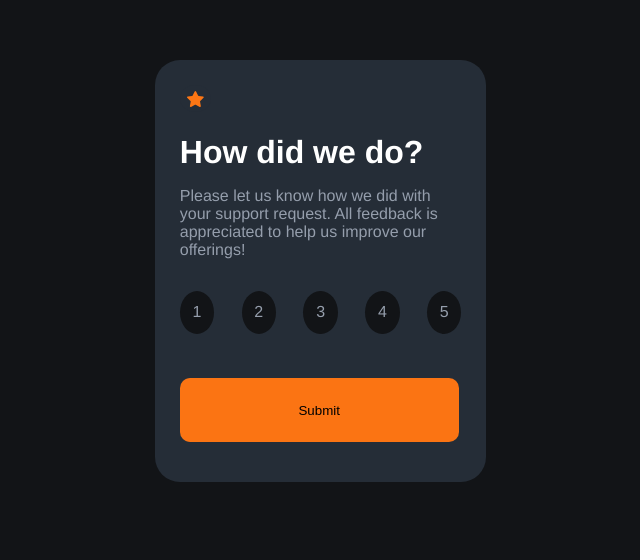
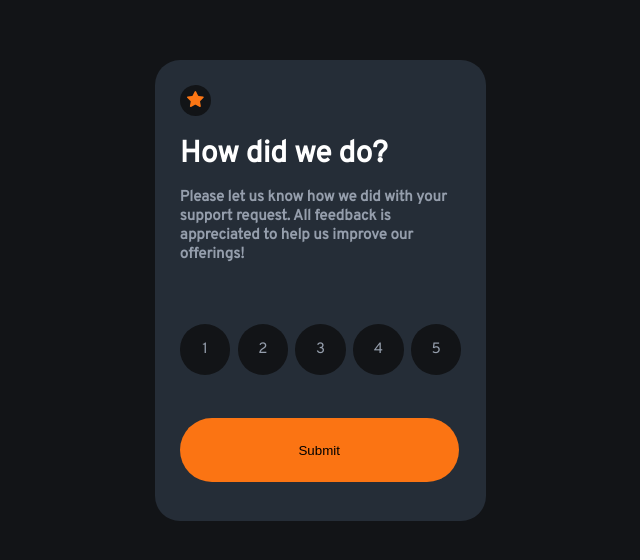
Before and after one commit to noHacksReq/interactive-rating-component, a Vue app: page / in a window 1280 px wide. Shown: the top 560 px of the page, without its empty margins (321-961 px from the left). Built offline with nearby package versions, Linux system fonts and the light colour scheme.

Commit message:
added Overpass font and styling

```diff
--- a/package.json
+++ b/package.json
@@ -15,6 +15,7 @@
   "devDependencies": {
     "@babel/core": "^7.12.16",
     "@babel/eslint-parser": "^7.12.16",
+    "@beyonk/google-fonts-webpack-plugin": "^1.7.0",
     "@vue/cli-plugin-babel": "~5.0.0",
     "@vue/cli-plugin-eslint": "~5.0.0",
     "@vue/cli-service": "~5.0.0",
--- a/public/index.html
+++ b/public/index.html
@@ -5,7 +5,7 @@
   <meta name="viewport" content="width=device-width, initial-scale=1.0"> <!-- displays site properly based on user's device -->
 
   <link rel="icon" type="image/png" sizes="32x32" href="./images/favicon-32x32.png">
-
+  <link rel="stylesheet" href="https://fonts.googleapis.com/css?family=Overpass">
   <title>Frontend Mentor | Interactive rating component</title>
 
   <!-- Feel free to remove these styles or customise in your own stylesheet 👍 -->
--- a/src/App.vue
+++ b/src/App.vue
@@ -17,10 +17,11 @@ export default {
 
 
 <style>
+
 #app {
   height: 100%;
   width: 99%;
-  font-family: Avenir, Helvetica, Arial, sans-serif;
+  font-family: Overpass, Avenir, Helvetica, Arial, sans-serif;
   -webkit-font-smoothing: antialiased;
   -moz-osx-font-smoothing: grayscale;
   text-align: center;
--- a/src/components/MainComp.vue
+++ b/src/components/MainComp.vue
@@ -1,4 +1,5 @@
 <script>
+
 export default {
   data() {
     return {
@@ -71,12 +72,13 @@ export default {
     <h1 class="cardTitle">How did we do?</h1>
     <p class="cardFrCont">Please let us know how we did with your support request. All feedback is appreciated to help us improve our offerings!</p>
     <ul class="ratingLi">
-      <li v-for="rating in ratings" :key="rating.id"
+      <li class="ratingStyle"
+      :class="[rating.selected ? 'activeRatingStyle' : 'rating']"
+       v-for="rating in ratings" :key="rating.id"
       @click="activeRating(rating)"
      >
       <div
-      class="ratingStyle"
-     :class="[rating.selected ? 'activeRatingStyle' : 'ratingStyle']"
+
       >
         {{ rating.star }}
       </div>
@@ -95,6 +97,8 @@ export default {
 </template>
 
 <style>
+
+
 * {
 
 }
@@ -103,55 +107,68 @@ export default {
 
     max-width: 22vw;
     min-height: 22vw;
+    font-size: 15px;
     padding: 25px;
     background-color: hsl(213, 19%, 18%);
     border-radius: 25px;
     display: flex;
     flex-direction: column;
 
+    font-weight: 400;
   }
 
   .cardTitle {
     color: hsl(0, 0%, 100%);
     text-align: left;
     margin-bottom: 0;
+    font-weight: 700;
   }
 
   .cardFrCont {
     text-align: left;
     color: hsl(217, 12%, 63%);
+    font-weight: 700;
   }
 
 
   .starBg {
     display: flex;
-    justify-content: center;
+    justify-content: space-evenly;
     width: 20px;
-    background-color:  hsl(213, 19%, 18%);
+    height: 20px;
+    background-color: hsl(216, 12%, 8%);
     padding: 2%;
     border-radius: 50%;
 
   }
+
+
 
   .ratingLi {
     list-style: none;
     display: flex;
     justify-content: space-between;
     width: 100%;
+    margin-top: 45px;
     padding: 0;
+    font-weight: 400;;
   }
+
+
 
   .rating {
     color: white;
-
+    background-color:hsl(216, 12%, 8%);
 
   }
 
   .ratingStyle {
     display: flex;
     justify-content: center;
+    flex-direction: column;
+    height: 25px;
+    width: 25px;
 
-    background-color:hsl(216, 12%, 8%);
     color: hsl(217, 12%, 63%);
     border-radius: 50%;
     padding:1vw;
@@ -174,7 +191,7 @@ export default {
    height: 8vh;
    width: 99%;
    margin: 010% 0 5%;
-   border-radius: 10px;
+   border-radius: 50px;
   }
 
   .submitBtn:hover {
```
Also changed, not shown: 1 other file (tests, documents, lock files or other folders).
